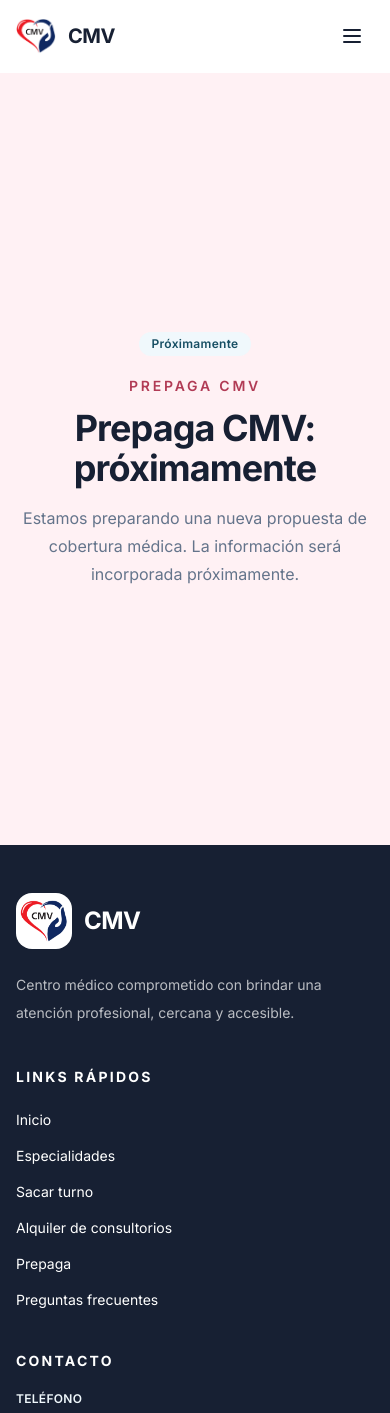
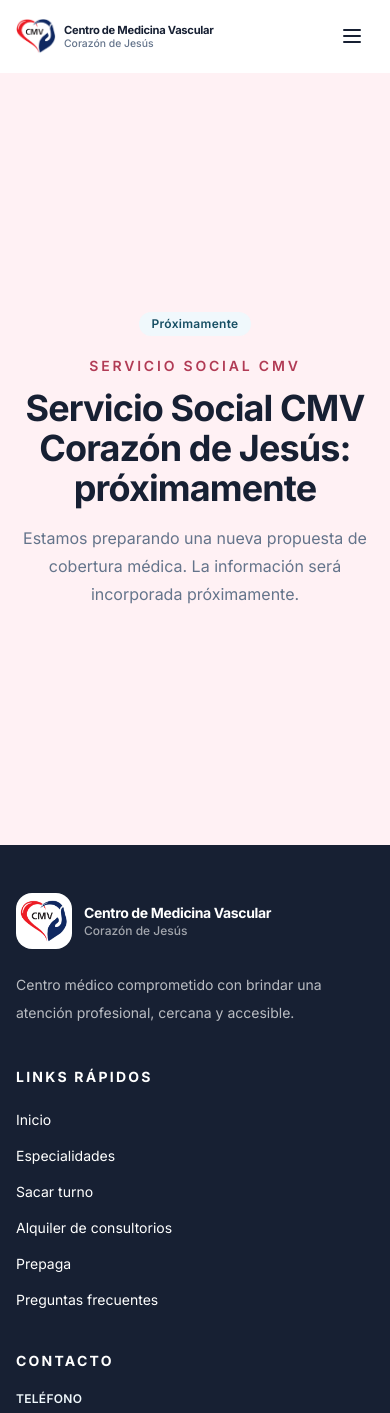
Before and after one commit to Nuvra-Technologies/CMV-landing, a Next.js app: page /prepaga in a window 390 px wide. Shown: the top 1413 px of the page. Built offline with nearby package versions, Linux system fonts and the light colour scheme.

Commit message:
feat: apply client-requested content updates

```diff
--- a/src/app/alquiler-consultorios/page.tsx
+++ b/src/app/alquiler-consultorios/page.tsx
@@ -207,7 +207,7 @@
             </Heading>
 
             <p className="mt-6 text-lg leading-8 text-muted">
-              En CMV Centro Médico contamos con 25 consultorios amoblados,
+              En CMV Centro Médico contamos con 23 consultorios amoblados,
               climatizados y preparados para la atención profesional. Ofrecemos
               modalidades de alquiler mensual y por módulos horarios, con
               instalaciones pensadas para brindar comodidad tanto a profesionales
--- a/src/app/especialidades/page.tsx
+++ b/src/app/especialidades/page.tsx
@@ -1,7 +1,8 @@
-import { Container, Heading, Reveal, Section } from "@/components/ui";
+import { Container, Heading, Reveal, Section, Button } from "@/components/ui";
 import { EquipmentHighlight } from "@/components/ui/EquipmentHighlight";
 import { SpecialtiesGrid } from "@/components/ui/SpecialtiesGrid";
 import { SPECIALTIES } from "@/constants/specialties";
+import { APPOINTMENT_URL } from "@/constants/navigation";
 import type { Metadata } from "next";
 
 export const metadata: Metadata = {
@@ -84,6 +85,13 @@
               </div>
             ))}
           </div>
+          <Reveal direction="up">
+            <div className="mt-16 flex justify-center">
+              <Button href={APPOINTMENT_URL} size="lg">
+                Sacar turno con un especialista
+              </Button>
+            </div>
+          </Reveal>
         </Container>
       </Section>
     </>
--- a/src/app/page.tsx
+++ b/src/app/page.tsx
@@ -27,7 +27,7 @@
           <Reveal direction="up">
             <CTA
               eyebrow="Turnos online"
-              title="Solicitá tu turno sin llamar a recepción"
+              title="Solicitá tu turno paso a paso"
               description=""
               primaryAction={{
                 label: "¿Cómo sacar turno?",
--- a/src/app/prepaga/page.tsx
+++ b/src/app/prepaga/page.tsx
@@ -8,9 +8,9 @@
 } from "@/components/ui";
 
 export const metadata: Metadata = {
-  title: "Prepaga CMV | Próximamente",
+  title: "Servicio Social CMV Corazón de Jesús | Próximamente",
   description:
-    "CMV está preparando una nueva propuesta de cobertura médica. Próximamente encontrarás más información sobre la futura prepaga.",
+    "CMV está preparando una nueva propuesta de cobertura médica. Próximamente encontrarás más información sobre el futuro servicio social.",
   robots: {
     index: false,
     follow: true,
@@ -19,7 +19,7 @@
     canonical: "/prepaga",
   },
   openGraph: {
-    title: "Prepaga CMV | Próximamente",
+    title: "Servicio Social CMV Corazón de Jesús | Próximamente",
     description:
       "Conocé próximamente la nueva propuesta de cobertura médica de CMV Centro Médico.",
     url: "/prepaga",
@@ -27,7 +27,7 @@
   },
   twitter: {
     card: "summary_large_image",
-    title: "Prepaga CMV | Próximamente",
+    title: "Servicio Social CMV Corazón de Jesús | Próximamente",
     description:
       "CMV está preparando una nueva propuesta de cobertura médica.",
   },
@@ -48,11 +48,11 @@
             as="h1"
             align="center"
             size="xl"
-            eyebrow="Prepaga CMV"
+            eyebrow="Servicio Social CMV"
             description="Estamos preparando una nueva propuesta de cobertura médica. La información será incorporada próximamente."
             wrapperClassName="mt-5"
           >
-            Prepaga CMV: próximamente
+            Servicio Social CMV Corazón de Jesús: próximamente
           </Heading>
         </div>
       </Container>
--- a/src/components/layout/Footer.tsx
+++ b/src/components/layout/Footer.tsx
@@ -32,8 +32,14 @@
                 />
               </span>
 
-              <span className="text-2xl font-bold tracking-tight">
-                CMV
+              <span className="flex flex-col leading-tight">
+                <span className="text-sm font-bold tracking-tight text-white sm:text-base">
+                  Centro de Medicina Vascular
+                </span>
+
+                <span className="text-xs font-medium text-white/60">
+                  Corazón de Jesús
+                </span>
               </span>
             </Link>
 
--- a/src/components/layout/Header.tsx
+++ b/src/components/layout/Header.tsx
@@ -80,7 +80,7 @@
           <Link
             href="/#inicio"
             aria-label="Centro de Medicina Vascular Corazón de Jesús - Ir al inicio"
-            className="focus-visible:ring-primary flex shrink-0 items-center gap-3 rounded-md focus-visible:ring-2 focus-visible:ring-offset-2 focus-visible:outline-none"
+            className="focus-visible:ring-primary flex min-w-0 items-center gap-2 rounded-md focus-visible:ring-2 focus-visible:ring-offset-2 focus-visible:outline-none sm:gap-3"
             onClick={closeMenu}
           >
             <Image
@@ -89,16 +89,17 @@
               width={48}
               height={48}
               priority
-              className="size-10 object-contain sm:size-12"
+              className="size-10 shrink-0 object-contain sm:size-12"
             />
 
-            <span className="text-foreground text-xl font-bold tracking-tight sm:hidden">CMV</span>
-
-            <span className="hidden flex-col leading-tight sm:flex">
-              <span className="text-foreground text-sm font-bold tracking-tight lg:text-base">
+            <span className="flex min-w-0 flex-col leading-tight">
+              <span className="text-foreground whitespace-nowrap text-[0.7rem] font-bold tracking-tight sm:text-sm lg:text-base">
                 Centro de Medicina Vascular
               </span>
-              <span className="text-muted text-xs font-medium">Corazón de Jesús</span>
+
+              <span className="text-muted whitespace-nowrap text-[0.65rem] font-medium sm:text-xs">
+                Corazón de Jesús
+              </span>
             </span>
           </Link>
 
--- a/src/constants/institutional.ts
+++ b/src/constants/institutional.ts
@@ -11,7 +11,7 @@
     Nuestra institución combina experiencia médica, tecnología para estudios de alta complejidad y un sistema de atención organizado que permite acceder fácilmente a consultas, controles y estudios complementarios.`,
 
   facilities: {
-    consultoriosCount: 25,
+    consultoriosCount: 23,
     title:
       "Una infraestructura pensada para brindar atención médica en un entorno cómodo y profesional.",
     description:
@@ -19,7 +19,7 @@
       Disponemos de 25 consultorios amoblados, equipados con aire acondicionado frío/calor, servicio de secretaría, conexión a internet y todas las comodidades necesarias para la atención ambulatoria.
       Ofrecemos modalidades de alquiler mensual y por módulos, adaptándonos a las necesidades de cada profesional.`,
     features: [
-      { id: "consultorios", label: "25 consultorios amoblados" },
+      { id: "consultorios", label: "23 consultorios amoblados" },
       { id: "climatizacion", label: "Aire acondicionado frío/calor" },
       { id: "secretaria", label: "Secretarías" },
       { id: "internet", label: "Internet" },
@@ -32,7 +32,7 @@
 
   attentionSchedule: {
     days: "Lunes a viernes",
-    morning: "8:30 a 13hs",
+    morning: "8:00 a 13hs",
     afternoon: "16 a 21hs",
   },
 
```
